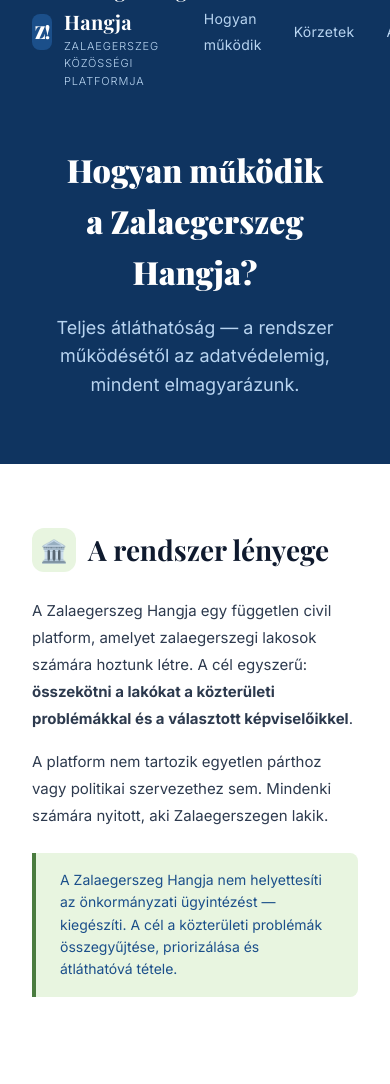
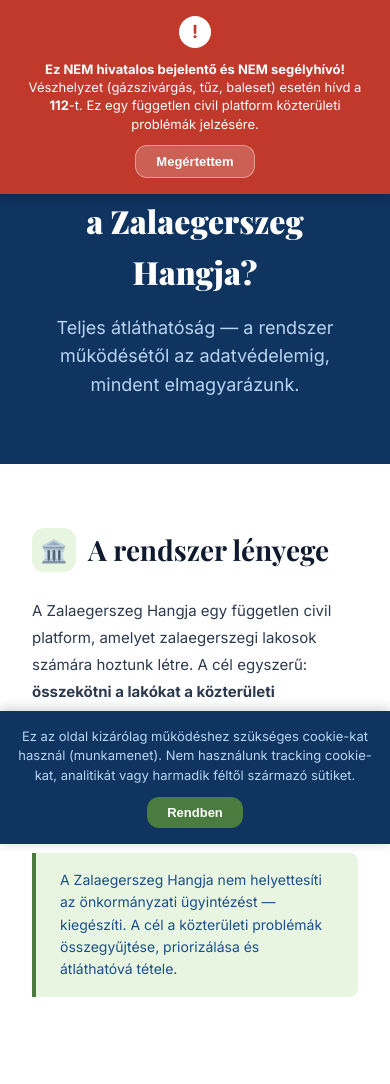
Before and after one commit to gaberun24/zeghang, a Flask app: page /hogyan-mukodik in a window 390 px wide. Shown: the top 1084 px of the page. Run offline with Flask 3, Linux system fonts and the light colour scheme; some libraries are stand-ins or nearby versions.

Commit message:
feat: cookie consent banner + vészhelyzeti disclaimer figyelmeztetés
Cookie banner: tájékoztató a munkamenet sütiről, localStorage-ban
megjegyzi az elfogadást. Disclaimer banner: piros sáv az oldal tetején,
hogy ez NEM hivatalos bejelentő és NEM segélyhívó (112). Session
storage-ban tárolja, így minden böngésző-session elején megjelenik.
Mindkét template-ben (publikus + bejelentkezett) és mobilon is működik.

Co-Authored-By: Claude Opus 4.6 <noreply@anthropic.com>

```diff
--- a/static/css/style.css
+++ b/static/css/style.css
@@ -1797,6 +1797,85 @@
 .toast.show { display: flex; align-items: center; gap: 8px; }
 .toast.toast-error { background: #c0392b; }
 
+/* ── COOKIE BANNER ── */
+.cookie-banner {
+  position: fixed;
+  bottom: 0;
+  left: 0;
+  right: 0;
+  background: var(--forest);
+  color: white;
+  padding: 1rem 2rem;
+  display: flex;
+  align-items: center;
+  justify-content: center;
+  gap: 1.5rem;
+  z-index: 9999;
+  font-size: 13px;
+  box-shadow: 0 -2px 12px rgba(0,0,0,0.2);
+}
+.cookie-banner p { margin: 0; max-width: 600px; line-height: 1.5; color: var(--hill-pale); }
+.cookie-btn {
+  background: var(--meadow);
+  color: white;
+  border: none;
+  padding: 8px 20px;
+  border-radius: var(--radius);
+  font-weight: 600;
+  font-size: 13px;
+  cursor: pointer;
+  white-space: nowrap;
+}
+.cookie-btn:hover { opacity: 0.9; }
+
+/* ── DISCLAIMER BANNER ── */
+.disclaimer-banner {
+  position: fixed;
+  top: 0;
+  left: 0;
+  right: 0;
+  background: #c0392b;
+  color: white;
+  padding: 0.8rem 2rem;
+  display: flex;
+  align-items: center;
+  justify-content: center;
+  gap: 1rem;
+  z-index: 9999;
+  box-shadow: 0 2px 12px rgba(0,0,0,0.3);
+}
+.disclaimer-icon {
+  width: 32px;
+  height: 32px;
+  background: white;
+  color: #c0392b;
+  border-radius: 50%;
+  display: flex;
+  align-items: center;
+  justify-content: center;
+  font-weight: 900;
+  font-size: 18px;
+  flex-shrink: 0;
+}
+.disclaimer-text { font-size: 13px; line-height: 1.4; max-width: 600px; }
+.disclaimer-text strong { font-weight: 700; }
+.disclaimer-btn {
+  background: rgba(255,255,255,0.2);
+  color: white;
+  border: 1px solid rgba(255,255,255,0.4);
+  padding: 8px 20px;
+  border-radius: var(--radius);
+  font-weight: 600;
+  font-size: 13px;
+  cursor: pointer;
+  white-space: nowrap;
+}
+.disclaimer-btn:hover { background: rgba(255,255,255,0.3); }
+
+@media (max-width: 768px) {
+  .cookie-banner, .disclaimer-banner { flex-direction: column; text-align: center; gap: 0.75rem; padding: 1rem; }
+}
+
 /* ── AUTH PAGES ── */
 .auth-page {
   min-height: 100vh;
--- a/static/js/app.js
+++ b/static/js/app.js
@@ -298,3 +298,26 @@ function checkDistrict() {
     })
     .catch(() => {});
 }
+
+// ── COOKIE CONSENT ──
+function acceptCookies() {
+  localStorage.setItem('zh_cookies', '1');
+  var el = document.getElementById('cookieBanner');
+  if (el) el.style.display = 'none';
+}
+
+// ── DISCLAIMER ──
+function dismissDisclaimer() {
+  sessionStorage.setItem('zh_disclaimer', '1');
+  var el = document.getElementById('disclaimerBanner');
+  if (el) el.style.display = 'none';
+}
+
+// Show/hide banners on load
+document.addEventListener('DOMContentLoaded', function() {
+  var cookie = document.getElementById('cookieBanner');
+  if (cookie && localStorage.getItem('zh_cookies')) cookie.style.display = 'none';
+
+  var disc = document.getElementById('disclaimerBanner');
+  if (disc && sessionStorage.getItem('zh_disclaimer')) disc.style.display = 'none';
+});
--- a/templates/base.html
+++ b/templates/base.html
@@ -52,6 +52,22 @@
   </footer>
   {% endblock %}
 
+  <!-- Cookie consent -->
+  <div class="cookie-banner" id="cookieBanner">
+    <p>Ez az oldal kizárólag működéshez szükséges cookie-kat használ (munkamenet). Nem használunk tracking cookie-kat, analitikát vagy harmadik féltől származó sütiket.</p>
+    <button class="cookie-btn" onclick="acceptCookies()">Rendben</button>
+  </div>
+
+  <!-- Disclaimer banner -->
+  <div class="disclaimer-banner" id="disclaimerBanner">
+    <div class="disclaimer-icon">!</div>
+    <div class="disclaimer-text">
+      <strong>Ez NEM hivatalos bejelentő és NEM segélyhívó!</strong><br>
+      Vészhelyzet (gázszivárgás, tűz, baleset) esetén hívd a <strong>112</strong>-t. Ez egy független civil platform közterületi problémák jelzésére.
+    </div>
+    <button class="disclaimer-btn" onclick="dismissDisclaimer()">Megértettem</button>
+  </div>
+
   <script src="{{ url_for('static', filename='js/app.js') }}"></script>
   {% block scripts %}{% endblock %}
 </body>
```
Also changed, not shown: templates/app_base.html (+16 -0 lines).
